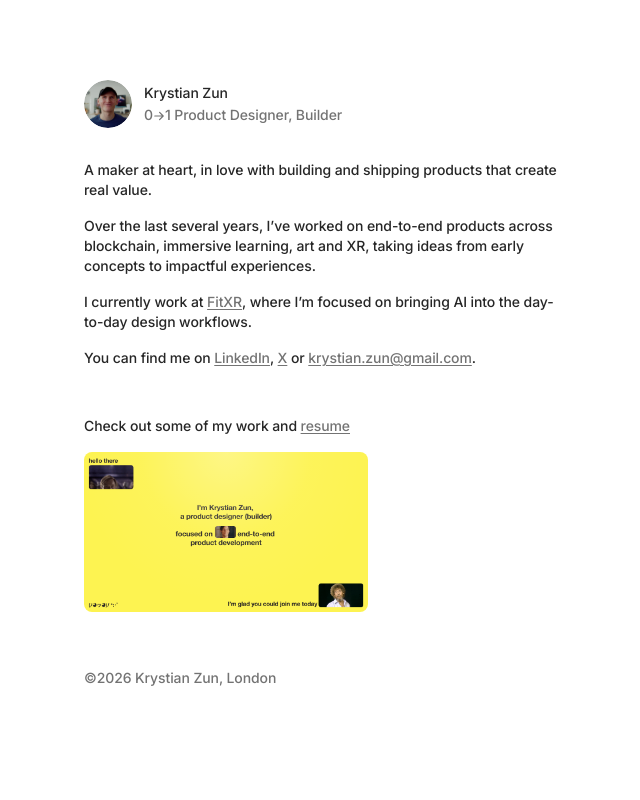
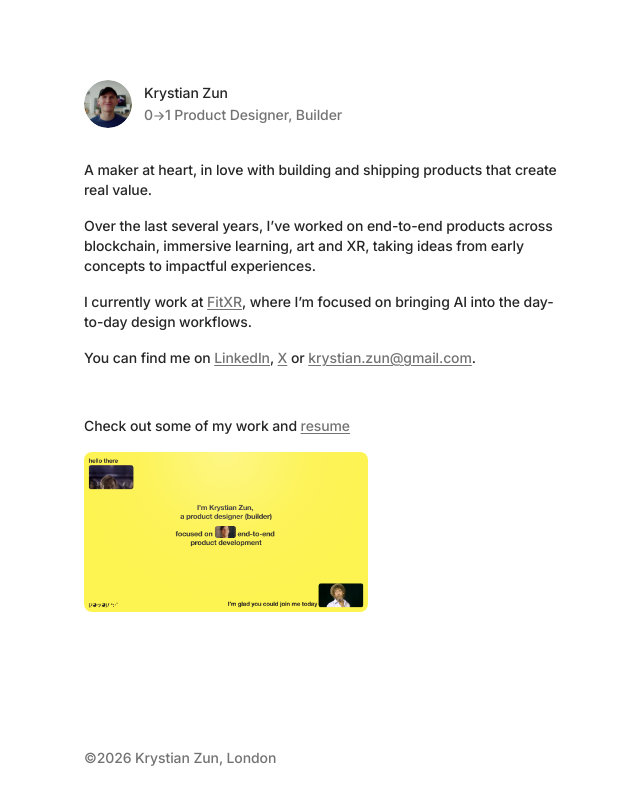
Before and after one commit to krystianzun/krystianzun-com, a Next.js app: page / in a window 1280 px wide. Shown: the whole page, without its empty margins (316-956 px from the left). Built offline with nearby package versions, Linux system fonts and the light colour scheme.

Commit message:
update footer positioning

```diff
--- a/app/page.tsx
+++ b/app/page.tsx
@@ -36,7 +36,8 @@ function InlineEmail() {
 
 export default function Home() {
   return (
-    <main className="pt-20 pb-20 mx-auto max-w-lg px-4">
+    <main className="pt-20 mx-auto max-w-lg px-4 min-h-screen flex flex-col">
+      <div className="flex-1">
         <article className="mb-12">
           <header className="pb-8 flex flex-row items-center gap-3">
             <div className="profile-flip-container">
@@ -87,12 +88,16 @@ export default function Home() {
             </p>
             <p>
               Over the last several years, I’ve worked on end-to-end products
-            across blockchain, immersive learning, art and XR, taking ideas from
-            early concepts to impactful experiences.
+              across blockchain, immersive learning, art and XR, taking ideas
+              from early concepts to impactful experiences.
             </p>
             <p>
               I currently work at{" "}
-            <a href="https://fitxr.com" target="_blank" className="link-muted">
+              <a
+                href="https://fitxr.com"
+                target="_blank"
+                className="link-muted"
+              >
                 FitXR
               </a>
               , where I’m focused on bringing AI into the day-to-day design
@@ -156,6 +161,7 @@ export default function Home() {
             </TiltCard>
           </a>
         </div>
+      </div>
 
       <Footer />
     </main>
--- a/components/Footer.tsx
+++ b/components/Footer.tsx
@@ -11,7 +11,7 @@ const links = [
 
 function Footer() {
   return (
-    <footer>
+    <footer className="pb-8">
       <div className="text-muted mt-14">
         ©{new Date().getFullYear()} Krystian Zun, London{" "}
       </div>
```
Lines whose indentation alone changed are shown as unchanged.
